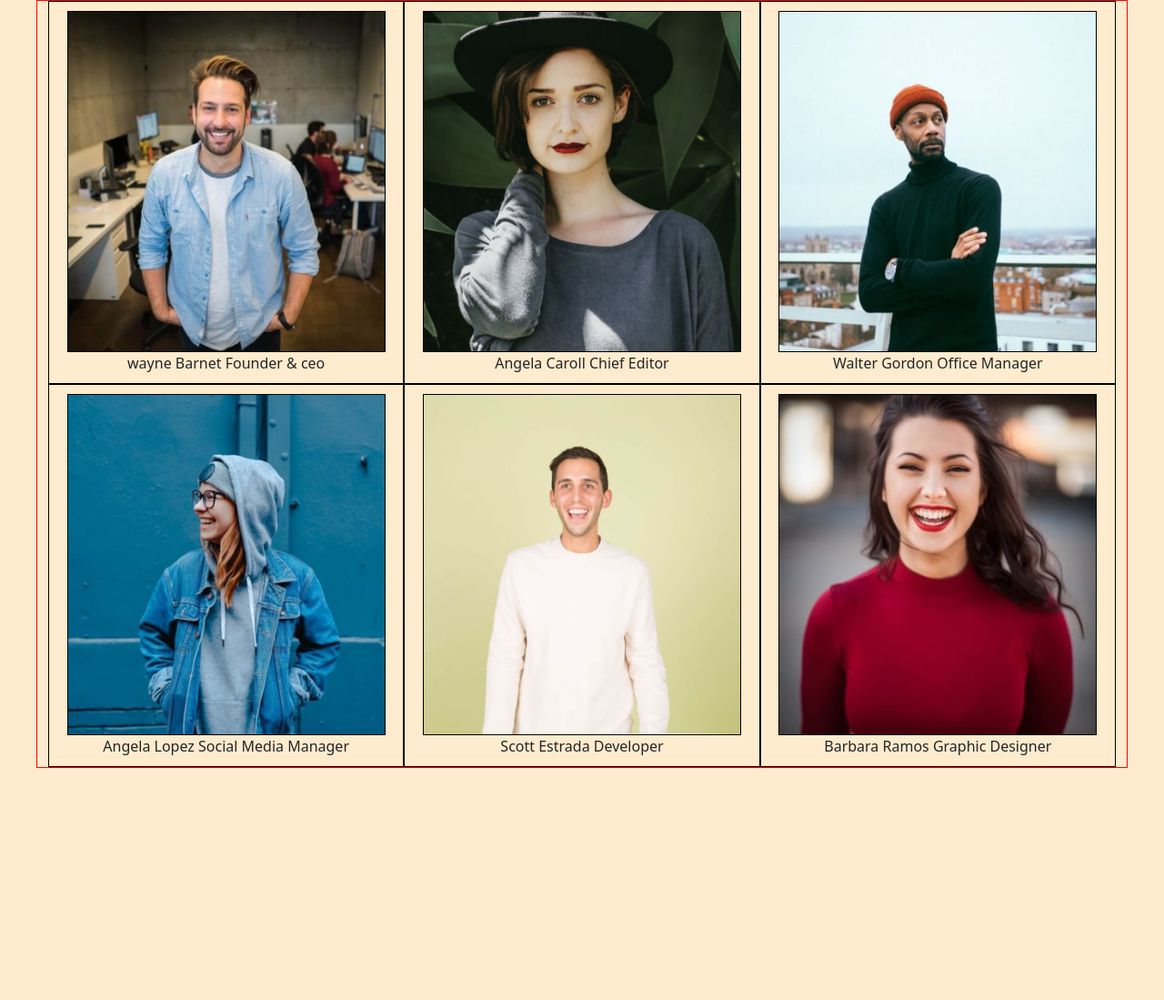
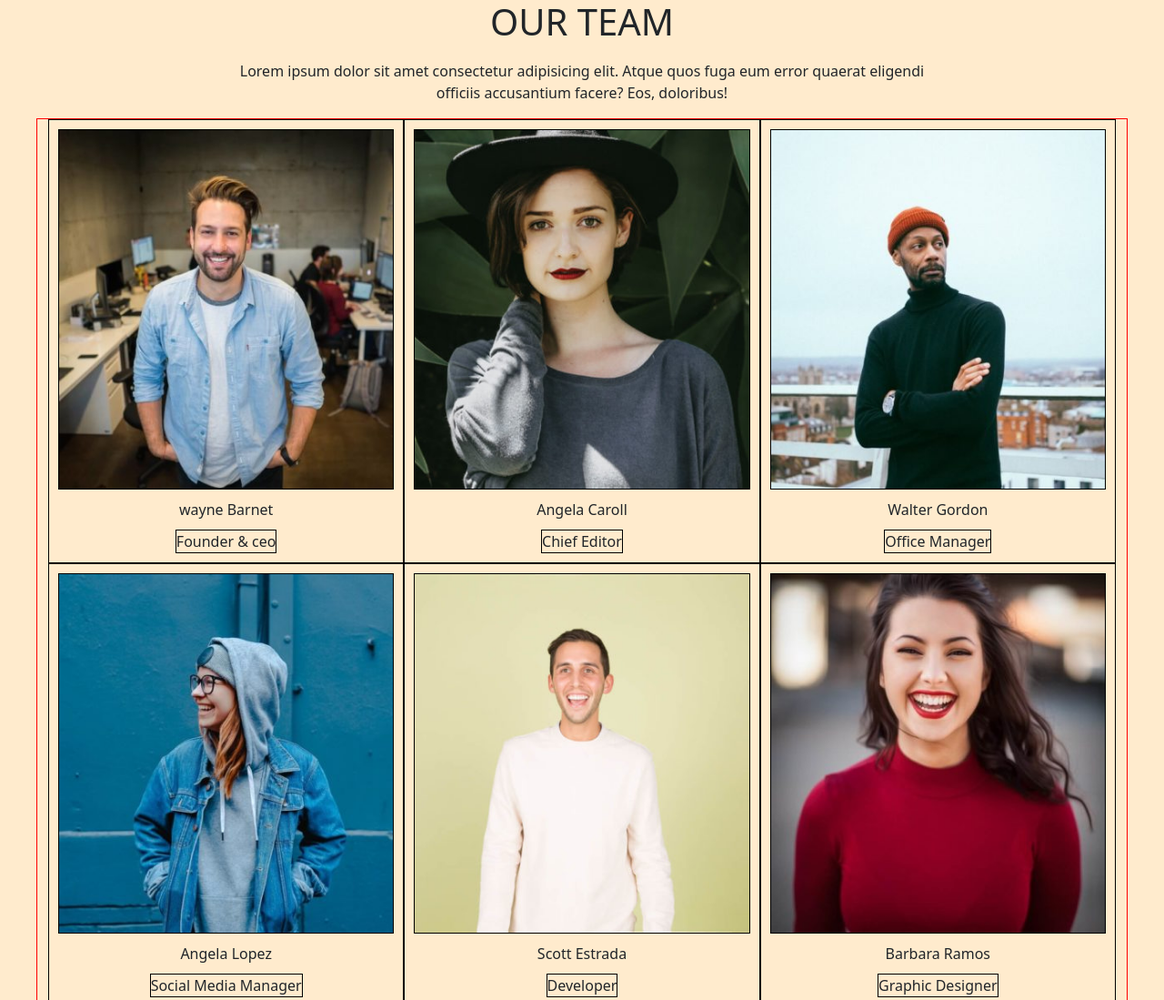
Before and after one commit to ALANOMAM/js-our-team, a plain HTML site: page index.html in a window 1280 px wide. Shown: the top 1099 px of the page at 91% size. Before the commit the page ends 844 px from the top, so only its background shows below. Drawn offline with nearby package versions, Linux system fonts and the light colour scheme.

Commit message:
aggiunto il titolo e paragrafo introduttivo della pagina

```diff
--- a/index.html
+++ b/index.html
@@ -12,9 +12,13 @@
 </head>
 <body>
 
-
+ <div class="intro">
+<h1>OUR TEAM </h1>
+<P>Lorem ipsum dolor sit amet consectetur adipisicing elit. Atque quos fuga eum error quaerat eligendi officiis accusantium facere? Eos, doloribus!</P>
+</div>
 
 <div id="list"  class="container  schema d-flex">
+
 
 
 </div>
--- a/index.js
+++ b/index.js
@@ -50,5 +50,5 @@ for(let i= 0; i<team.length; i++){
    // console.log(team[i])
     let imagini = `<img src= ${team[i].foto} alt="image"></img>`
 
-    lista.innerHTML += `<div> ${imagini}   ${team[i].nome}  ${team[i].ruolo}   </div>`
+    lista.innerHTML += `<div> ${imagini}   ${team[i].nome}  <span>${team[i].ruolo}</span>   </div>`
 }
--- a/style.css
+++ b/style.css
@@ -5,6 +5,17 @@ body{
 
 .schema *{
     border: 1px black solid
+}
+
+.intro{
+    max-width: 800px;
+    margin-left: auto;
+    margin-right: auto;
+    display: flex;
+    flex-direction: column;
+    align-items: center;
+    text-align: center;
+    gap: 10px;
 }
 
 .container{
@@ -16,7 +27,7 @@ body{
 }
 
 .container img{
-    width: 350px;
+    width: 100%;
     height: auto;
 }
 
@@ -26,5 +37,6 @@ body{
     display: flex;
     flex-direction: column;
     align-items: center;
+    gap: 10px;
 
 }
```
